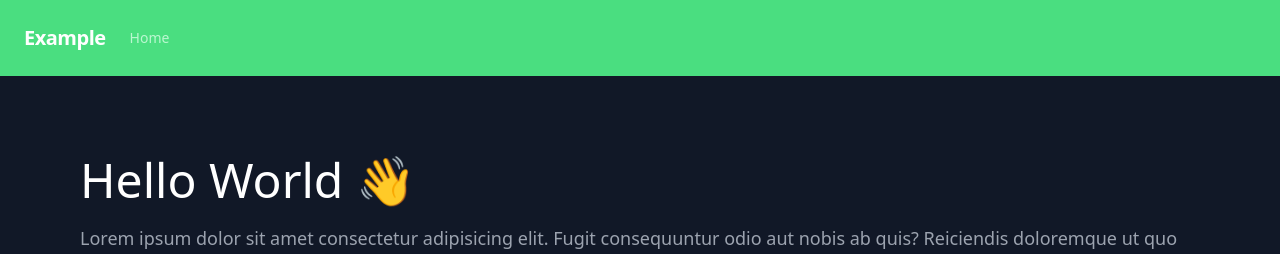
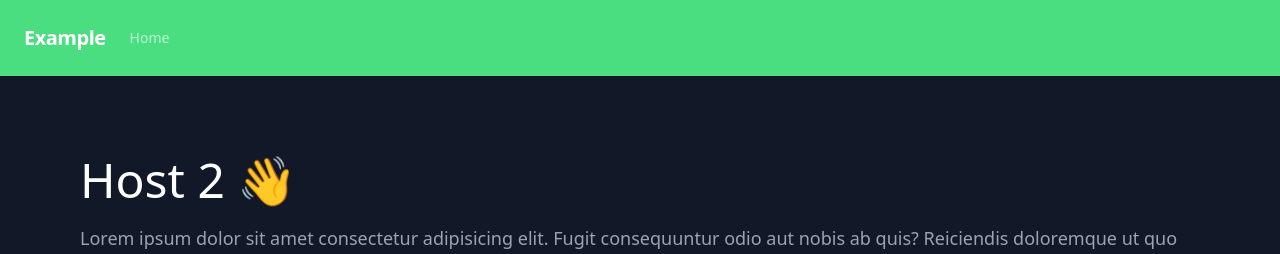
Before and after one commit to fahmi-machtwatch/react-js-host-app, a React (Create React App) app: page / in a window 1280 px wide. Shown: the top 254 px of the page. Built offline with nearby package versions, Linux system fonts and the light colour scheme.

Commit message:
feat: change title

```diff
--- a/src/Pages/Home/index.tsx
+++ b/src/Pages/Home/index.tsx
@@ -13,7 +13,7 @@ const Home = () => {
 
     return (
         <div className="bg-gray-900 p-20 flex justify-center items-start flex-col text-white">
-            <h1 className="text-5xl text-white">Hello World 👋</h1>
+            <h1 className="text-5xl text-white">Host 2 👋</h1>
             <p className="text-gray-400 mt-5 text-lg">
                 Lorem ipsum dolor sit amet consectetur adipisicing elit. Fugit
                 consequuntur odio aut nobis ab quis? Reiciendis doloremque ut quo fugiat
```
